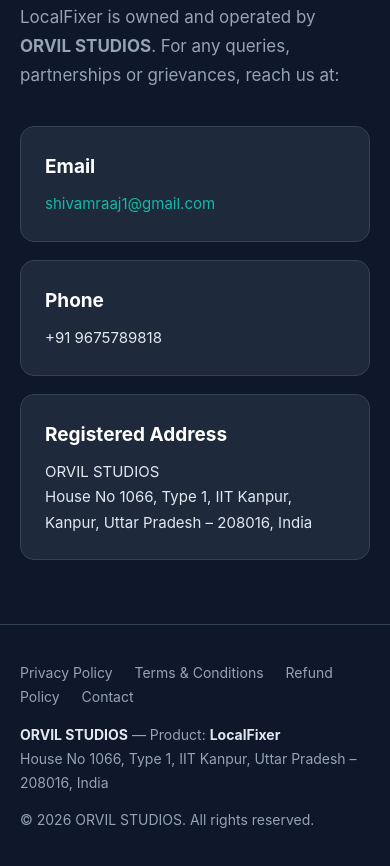
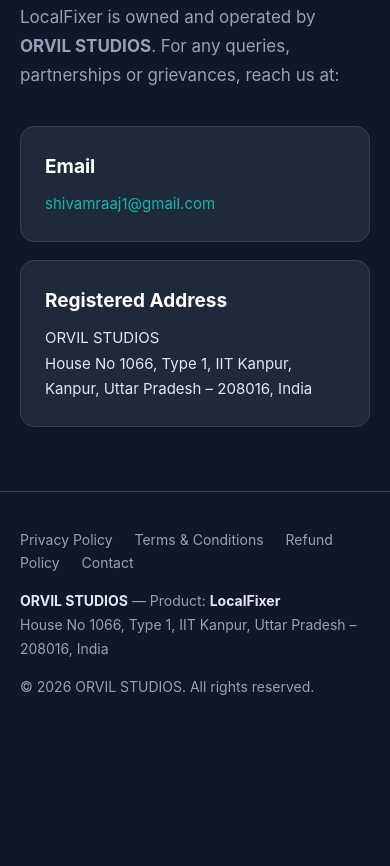
Before and after one commit to CodeWithJainendra/CodeWithJainendra.github.io, a plain HTML site: page index.html in a window 390 px wide. Shown: the part 7638-8504 px from the top of the page. After the commit the page ends 8372 px from the top, so only its background shows below. Drawn offline with Linux system fonts and the light colour scheme.

Commit message:
Remove personal phone number from contact card and privacy policy (#1)
Drop the Phone card from the index.html contact grid and the Phone
line from the privacy.html grievance officer box. Email and address
contact details are unchanged.

Co-authored-by: Shivam <shivam@Shivams-MacBook-Air-10.local>
Co-authored-by: Claude Opus 5.5 <noreply@anthropic.com>

```diff
--- a/index.html
+++ b/index.html
@@ -184,7 +184,6 @@
             <p class="lead">LocalFixer is owned and operated by <strong>ORVIL STUDIOS</strong>. For any queries, partnerships or grievances, reach us at:</p>
             <div class="contact-grid">
                 <div class="card"><h3>Email</h3><p><a href="mailto:shivamraaj1@gmail.com">shivamraaj1@gmail.com</a></p></div>
-                <div class="card"><h3>Phone</h3><p>+91 9675789818</p></div>
                 <div class="card"><h3>Registered Address</h3><p>ORVIL STUDIOS<br>House No 1066, Type 1, IIT Kanpur,<br>Kanpur, Uttar Pradesh – 208016, India</p></div>
             </div>
         </div>
```
Also changed, not shown: privacy.html (+0 -1 lines).
